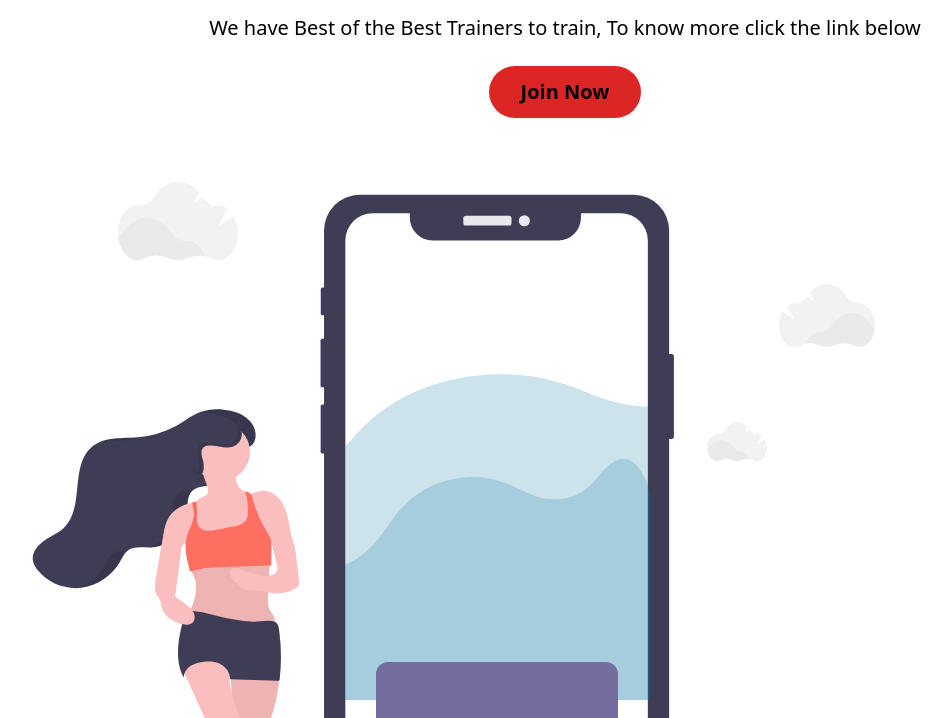
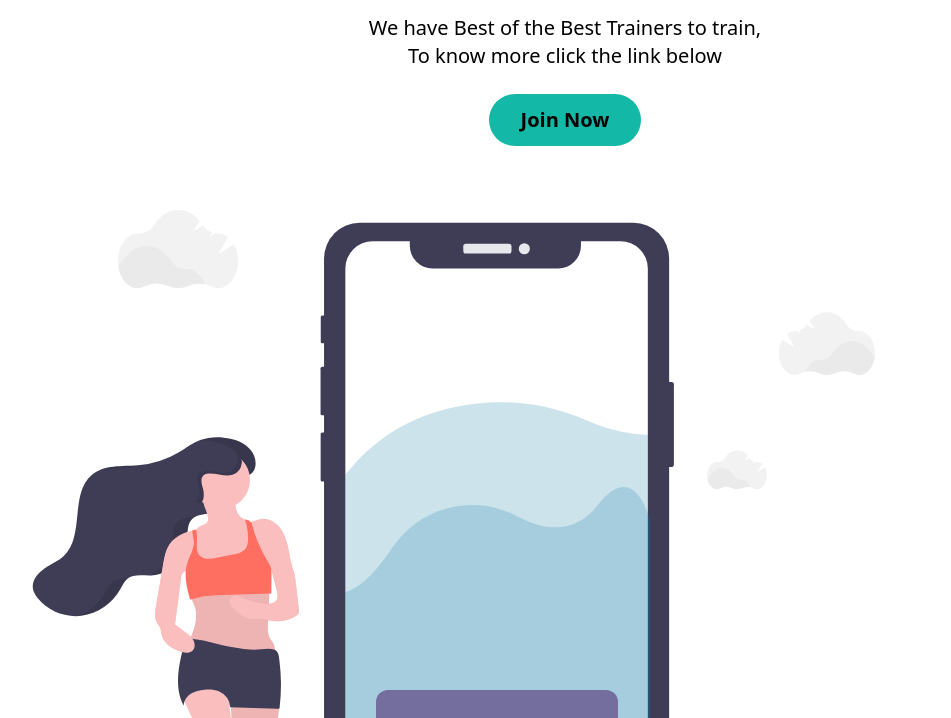
Before and after one commit to gulamanas/TailwindLandingFitnessPage, a website: page public/index.html in a window 1280 px wide. Shown: the part 82-800 px from the top of the page, without its empty margins (75-1026 px from the left). Drawn offline with Linux system fonts and the light colour scheme.

Commit message:
minor changes

```diff
--- a/public/index.html
+++ b/public/index.html
@@ -15,11 +15,12 @@
     <div class="px-12">
         <div class="flex flex-col justify-center items-center">
             <h1 class="font-bold text-5xl text-center uppercase mt-6">Time to get Profile Fitness</h1>
-            <p class="text-xl text-center mt-6">We have Best of the Best Trainers to train, To know more click the link
+            <p class="text-xl text-center mt-6">We have Best of the Best Trainers to train, <br> To know more click the
+                link
                 below
             </p>
             <button
-                class="px-8 py-3 mt-6 rounded-full text-xl font-semibold bg-red-600 hover:bg-red-500 transition">Join
+                class="px-8 py-3 mt-6 rounded-full text-xl font-semibold bg-teal-500 hover:bg-teal-600 transition">Join
                 Now</button>
         </div>
         <div class="mt-16">
```
Also changed, not shown: public/css/styles.css.
